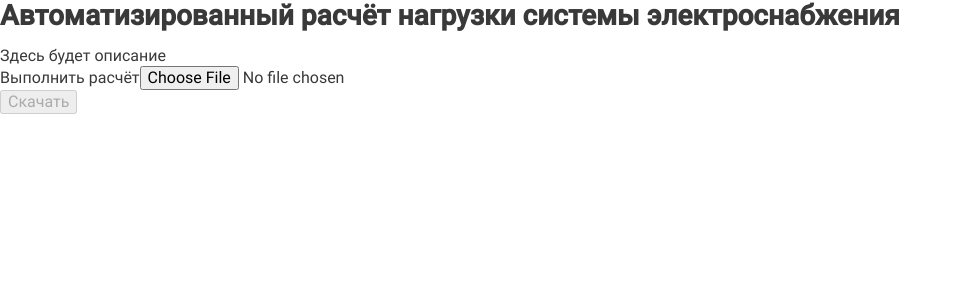
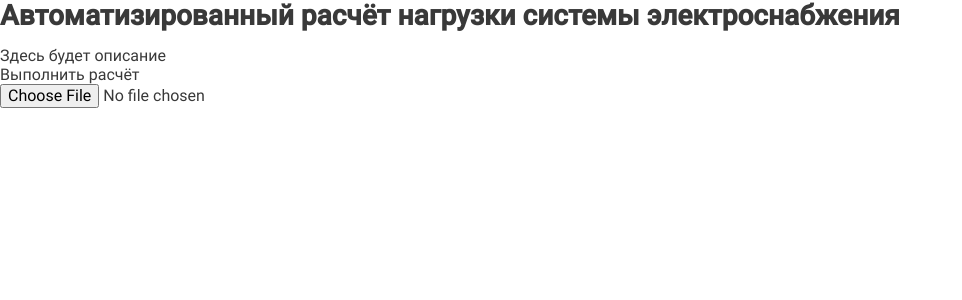
Before and after one commit to NedelinaN/New_calc, a React app: page / in a window 1280 px wide. Shown: the top 300 px of the page, without its empty margins (0-962 px from the left). Built offline with nearby package versions, Linux system fonts and the light colour scheme.

Commit message:
Table was customized

```diff
--- a/src/css/colors.css
+++ b/src/css/colors.css
@@ -2,7 +2,5 @@
   --white: #ffffff;
   --black: #393939;
   --grey: #b9b9b9;
-  --darkBlue: #101227;
-  --purple: #5660a8;
-  --red: #eb1d5d;
+  --oldlace: #FDF5E6;
 }
--- /dev/null
+++ b/src/css/components/b-dowload.css
@@ -0,0 +1,11 @@
+.b-download {
+   &__form {
+       display: flex;
+       flex-direction: column;
+       align-items: center;
+   }
+
+   &__label {
+       margin-bottom: 15px;
+   }
+}
--- a/src/css/components/b-main.css
+++ b/src/css/components/b-main.css
@@ -3,6 +3,5 @@
     align-items: center;
     justify-content: center;
     flex-direction: column;
-    max-width: 550px;
     text-align: center;
 }
--- /dev/null
+++ b/src/css/components/b-table.css
@@ -0,0 +1,23 @@
+@import '../colors';
+
+.b-table {
+    max-width: calc(100vw - 60px);
+    overflow-x: auto;
+
+    table {
+        table-layout: fixed;
+        /* width: 100%; */
+        border-collapse: collapse;
+        border: 2px solid;
+        margin: 20px auto;
+    }
+
+    td, th {
+        padding: 5px;
+        border: 1px solid var(--grey);
+    }
+
+    th {
+        background-color: var(--oldlace);
+    }
+}
--- a/src/css/components/b-title.css
+++ b/src/css/components/b-title.css
@@ -1,3 +1,4 @@
 .b-title {
+    max-width: 550px;
     margin-bottom: 40px;
 }
--- a/src/css/components/b-wrapper.css
+++ b/src/css/components/b-wrapper.css
@@ -2,6 +2,9 @@
     display: flex;
     align-items: center;
     justify-content: center;
-    height: 100vh;
-    width: 100vw;
+    height: 100%;
+    max-width: 1920px;
+    padding: 0 30px;
+    /* height: 100vh;
+    width: 100vw; */
 }
--- a/src/css/general.css
+++ b/src/css/general.css
@@ -4,6 +4,10 @@
   box-sizing: border-box;
   -webkit-font-smoothing: antialiased;
   -moz-osx-font-smoothing: grayscale;
+}
+
+html, body {
+  height: 100%;
 }
 
 body {
@@ -65,3 +69,9 @@ li {
     color: var(--grey);
   }
 }
+
+button {
+  &[disabled] {
+    display: none;
+  }
+}
--- a/src/css/styles.js
+++ b/src/css/styles.js
@@ -3,3 +3,4 @@ require.context("./components", true, /\.css$/);
 require("./general.css");
 require("./colors.css");
 require("./fonts.css");
+// require("./helpers.css");
--- a/src/js/components/App.jsx
+++ b/src/js/components/App.jsx
@@ -57,7 +57,7 @@ export default class App extends React.Component {
             <OutTable data={this.state.data} cols={this.state.cols} />
             <button
               disabled={!this.state.data.length}
-              className="b-download__btn btn btn--success"
+              className="b-download__btn btn"
               onClick={this.exportFile}
             >
               Скачать
--- a/src/js/components/DataInput.jsx
+++ b/src/js/components/DataInput.jsx
@@ -16,6 +16,7 @@ export default class DataInput extends React.Component {
         <label htmlFor="file" className="b-download__label">
           Выполнить расчёт
         </label>
+        <div className="b-download__input-container">
           <input
             type="file"
             className="b-download__input"
@@ -23,6 +24,7 @@ export default class DataInput extends React.Component {
             accept={SheetJSFT}
             onChange={this.handleChange}
           />
+        </div>
       </form>
     );
   }
```
Also changed, not shown: src/css/helpers.css (added). Lines whose indentation alone changed are shown as unchanged.
